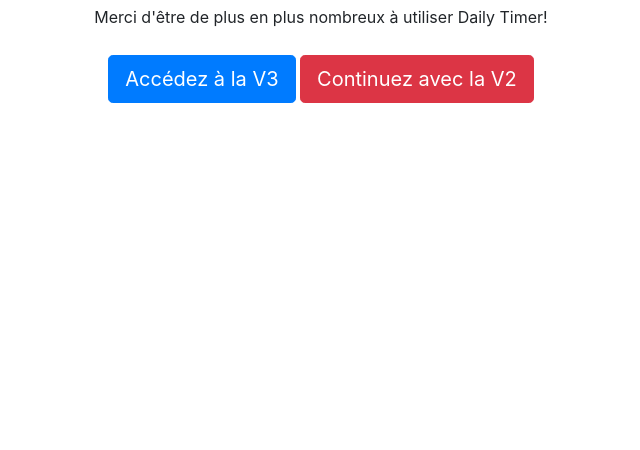
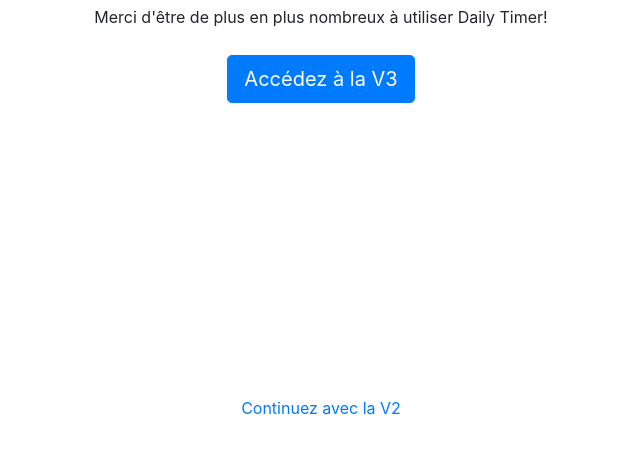
Before and after one commit to daily-timer/daily-timer.github.io, a plain HTML site: page index.html in a window 1280 px wide. Shown: the part 350-800 px from the top of the page, without its empty margins (319-959 px from the left). Drawn offline with nearby package versions, Linux system fonts and the light colour scheme.

Commit message:
Update for v3

```diff
--- a/index.html
+++ b/index.html
@@ -33,9 +33,12 @@
         Daily Timer!
     </div>
     <a class="btn btn-primary btn-lg" href="https://agilebox.gitlab.io/daily-timer/" role="button"
-       style="margin-bottom: 100px">Accédez à la V3</a>
-    <a class="btn btn-danger btn-lg" href="https://daily-timer.github.io/v2.html" role="button"
-       style="margin-bottom: 100px">Continuez avec la V2</a>
+       style="margin-bottom: 10px">Accédez à la V3</a>
+    <br>
+    <div style="position: fixed; bottom: 30px; width: 100%">
+        <a href="https://daily-timer.github.io/v2.html" role="button"
+           style="">Continuez avec la V2</a>
+    </div>
 </div>
 </body>
 </html>
```
Also changed, not shown: v2.html (+3 -0 lines).
